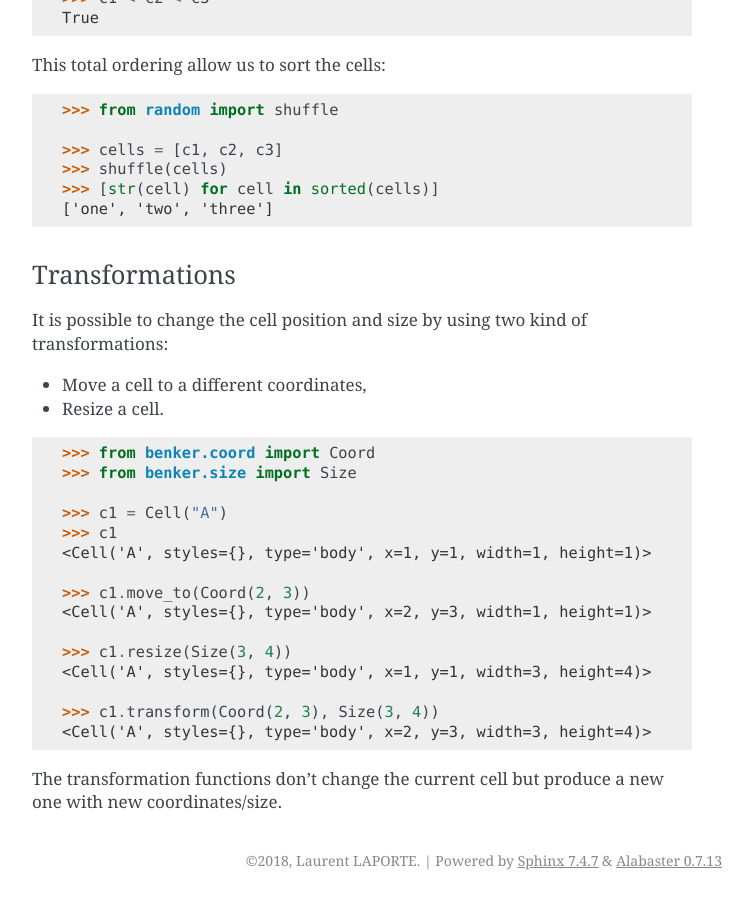
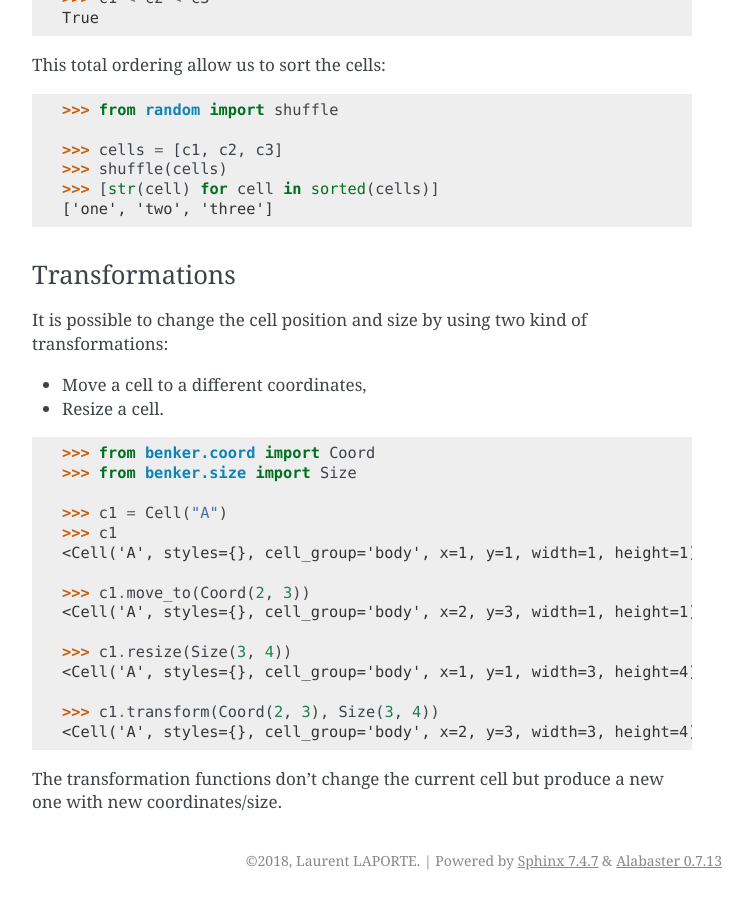
Before and after one commit to laurent-laporte-pro/benker, a Sphinx documentation site: the page built from docs/tutorials/cell.rst, in a window 1280 px wide and 900 px high, scrolled down 3693 px. Shown: the whole window, without its empty margins (388-1141 px from the left). Built offline with Sphinx 7.4.7, drawn with Linux system fonts in a browser that asks for light colours; some of the changed text lies outside the part shown.

Commit message:
Refactoring: replace Cell.type by Cell.cell_group

```diff
--- a/docs/tutorials/cell.rst
+++ b/docs/tutorials/cell.rst
@@ -29,7 +29,7 @@
 
     >>> c1 = Cell("c1")
     >>> c2 = Cell("c2", styles={'color': 'red'})
-    >>> c3 = Cell("c3", x=2, y=3, type="footer")
+    >>> c3 = Cell("c3", x=2, y=3, cell_group="footer")
     >>> c4 = Cell("c4", width=2)
     >>> c5 = Cell("c5", height=2)
 
@@ -94,8 +94,8 @@
     >>> paragraphs = ["Hello", "How are you?"]
     >>> css = {'text-align': 'justify', 'vertical-align': 'top'}
 
-    >>> c1 = Cell(paragraphs, styles=css, type="normal")
-    >>> c2 = Cell(paragraphs, styles=css, type="normal")
+    >>> c1 = Cell(paragraphs, styles=css, cell_group="normal")
+    >>> c2 = Cell(paragraphs, styles=css, cell_group="normal")
 
     # this will mutate the referenced *paragraphs* list:
     >>> c1.content.append("I am well.")
@@ -222,16 +222,16 @@
 
     >>> c1 = Cell("A")
     >>> c1
-    <Cell('A', styles={}, type='body', x=1, y=1, width=1, height=1)>
+    <Cell('A', styles={}, cell_group='body', x=1, y=1, width=1, height=1)>
 
     >>> c1.move_to(Coord(2, 3))
-    <Cell('A', styles={}, type='body', x=2, y=3, width=1, height=1)>
+    <Cell('A', styles={}, cell_group='body', x=2, y=3, width=1, height=1)>
 
     >>> c1.resize(Size(3, 4))
-    <Cell('A', styles={}, type='body', x=1, y=1, width=3, height=4)>
+    <Cell('A', styles={}, cell_group='body', x=1, y=1, width=3, height=4)>
 
     >>> c1.transform(Coord(2, 3), Size(3, 4))
-    <Cell('A', styles={}, type='body', x=2, y=3, width=3, height=4)>
+    <Cell('A', styles={}, cell_group='body', x=2, y=3, width=3, height=4)>
 
 The transformation functions don't change the current cell but produce
 a new one with new coordinates/size.
```
Also changed, not shown: docs/tutorials/grid.rst (+4 -4 lines), 2 other files.
